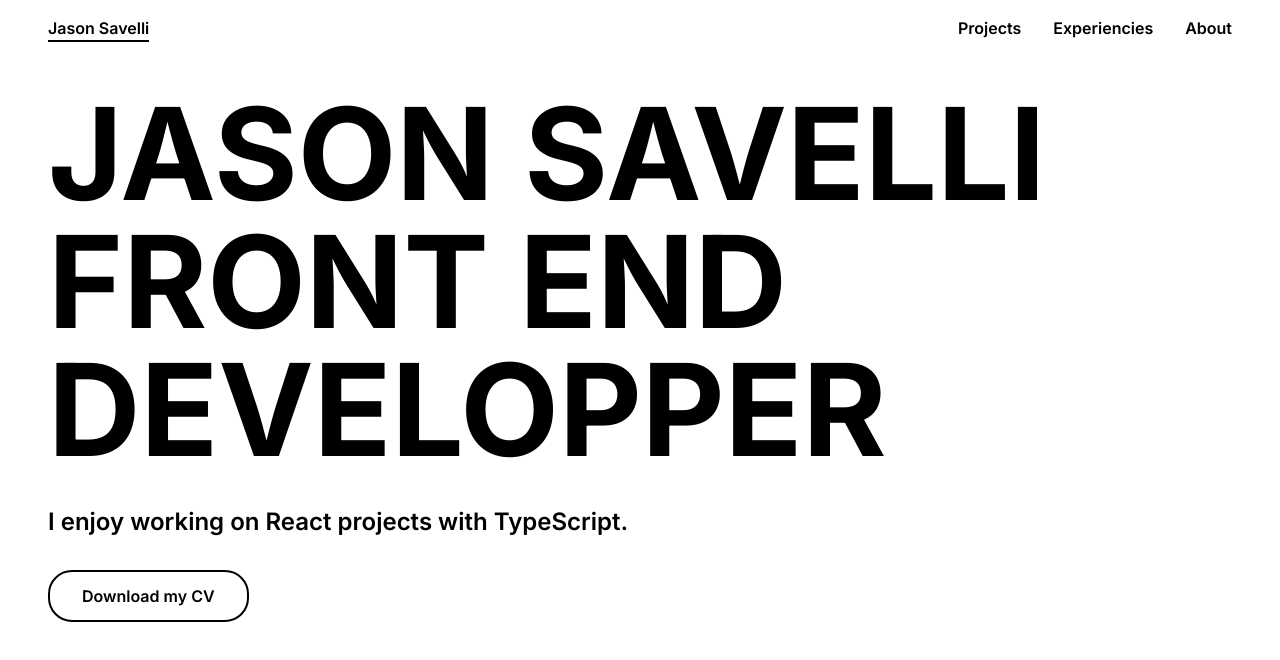
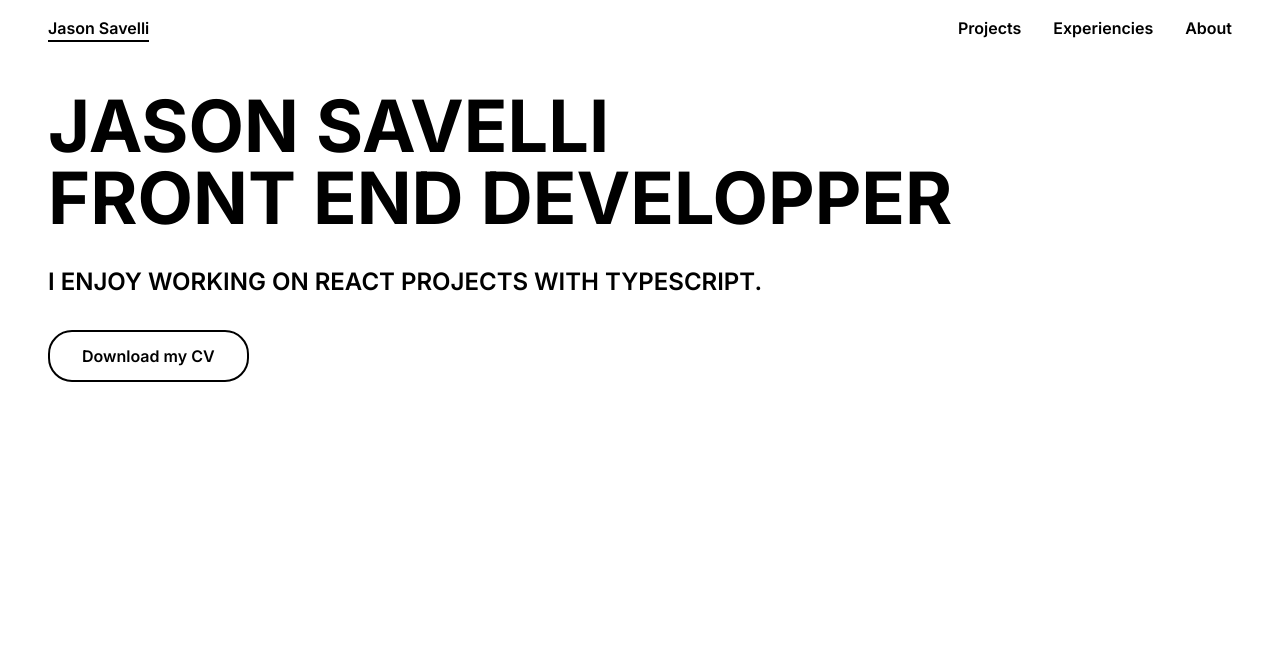
Before and after one commit to Newpoki/portfolio, a Next.js app: page / in a window 1280 px wide. Shown: the top 660 px of the page. Built offline with nearby package versions, Linux system fonts and the light colour scheme.

Commit message:
feat: add typography component

```diff
--- /dev/null
+++ b/app/components/typography.tsx
@@ -0,0 +1,78 @@
+import classNames from "classnames";
+import { useMemo } from "react";
+
+type TypographyH1 = React.HTMLAttributes<HTMLHeadingElement> & {
+  variant: "h1";
+};
+
+type TypographyH2 = React.HTMLAttributes<HTMLHeadingElement> & {
+  variant: "h2";
+};
+
+type TypographyH3 = React.HTMLAttributes<HTMLHeadingElement> & {
+  variant: "h3";
+};
+
+type TypographyH4 = React.HTMLAttributes<HTMLHeadingElement> & {
+  variant: "h4";
+};
+
+type TypographyH5 = React.HTMLAttributes<HTMLHeadingElement> & {
+  variant: "h5";
+};
+
+type TypographyH6 = React.HTMLAttributes<HTMLHeadingElement> & {
+  variant: "h6";
+};
+
+type TypographyBody1 = React.HTMLAttributes<HTMLSpanElement> & {
+  variant: "body1";
+};
+
+type TypographyBody2 = React.HTMLAttributes<HTMLSpanElement> & {
+  variant: "body2";
+};
+
+type Props =
+  | TypographyH1
+  | TypographyH2
+  | TypographyH3
+  | TypographyH4
+  | TypographyH5
+  | TypographyH6
+  | TypographyBody1
+  | TypographyBody2;
+
+export const Typography = ({
+  className,
+  variant = "body1",
+  ...props
+}: Props) => {
+  const classes = useMemo(() => {
+    switch (variant) {
+      case "h1":
+        return "text-2xl sm:text-3xl lg:text-5xl font-bold uppercase xl:text-7xl 2xl:text-8xl";
+      case "h2":
+        return "text-md sm:text-lg lg:text-xl font-semibold uppercase xl:text-2xl";
+    }
+  }, [variant]);
+
+  switch (variant) {
+    case "h1":
+      return <h1 {...props} className={classNames(classes, className)} />;
+    case "h2":
+      return <h2 {...props} className={classNames(classes, className)} />;
+    case "h3":
+      return <h3 {...props} className={classNames(classes, className)} />;
+    case "h4":
+      return <h4 {...props} className={classNames(classes, className)} />;
+    case "h5":
+      return <h5 {...props} className={classNames(classes, className)} />;
+    case "h6":
+      return <h6 {...props} className={classNames(classes, className)} />;
+    case "body1":
+      return <span {...props} className={classNames(classes, className)} />;
+    case "body2":
+      return <span {...props} className={classNames(classes, className)} />;
+  }
+};
--- a/app/page.tsx
+++ b/app/page.tsx
@@ -1,6 +1,8 @@
 import { Metadata } from "next";
 import DownloadIcon from "@/public/icons/download.svg";
 import { RevealButton } from "./reveal-button";
+import { Typography } from "./components/typography";
+import { useRef } from "react";
 
 export const metadata: Metadata = {
   title: "Jason Savelli - Home",
@@ -10,16 +12,14 @@ export const metadata: Metadata = {
 export default function Home() {
   return (
     <div>
-      <h1 className="mb-8 flex flex-col">
-        <span className="text-9xl font-bold uppercase">Jason Savelli</span>
-        <span className="text-9xl font-bold uppercase">
-          Front End developper
-        </span>
-      </h1>
+      <div className="mb-8 flex flex-col">
+        <Typography variant="h1">Jason Savelli</Typography>
+        <Typography variant="h1">Front End developper</Typography>
+      </div>
 
-      <h2 className="mb-8 text-2xl font-semibold">
+      <Typography className="mb-8" variant="h2">
         I enjoy working on React projects with TypeScript.
-      </h2>
+      </Typography>
 
       <RevealButton
         hidden={
```
